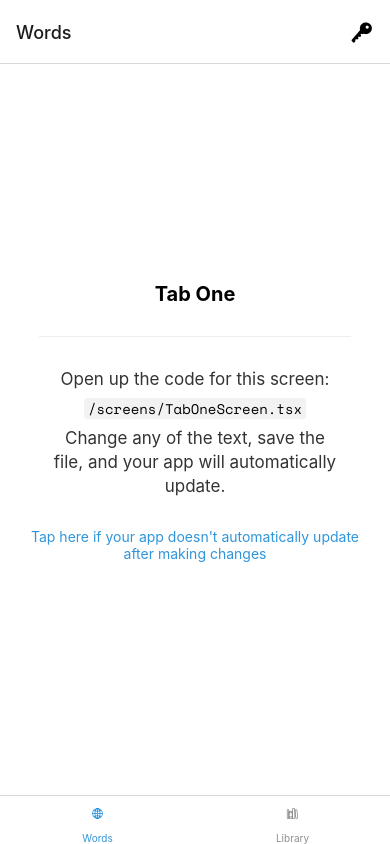
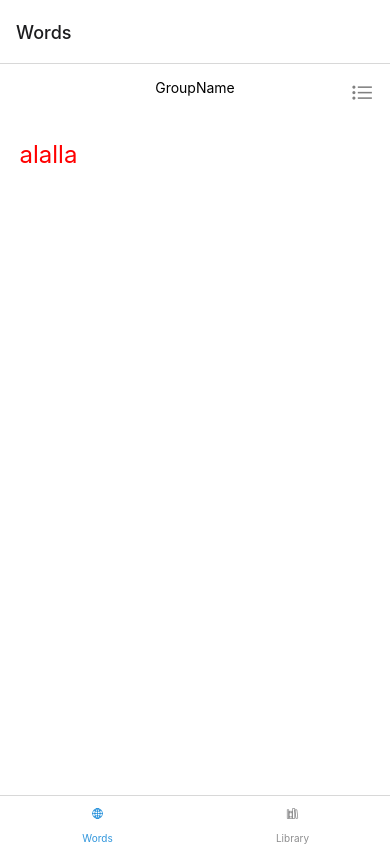
Before and after one commit to gderiyenko/flipper, a React Native app: screen /TabOne in a window 390 px wide. Built offline with nearby package versions, Linux system fonts and the light colour scheme; what expo-linking would draw is missing.

Commit message:
Tab One refactoring

```diff
--- a/navigation/index.tsx
+++ b/navigation/index.tsx
@@ -3,12 +3,12 @@
  * https://reactnavigation.org/docs/getting-started
  *
  */
-import { Ionicons } from '@expo/vector-icons';
 import { createBottomTabNavigator } from '@react-navigation/bottom-tabs';
 import { NavigationContainer, DefaultTheme, DarkTheme } from '@react-navigation/native';
 import { createNativeStackNavigator } from '@react-navigation/native-stack';
 import * as React from 'react';
-import { ColorSchemeName, Pressable } from 'react-native';
+import { ColorSchemeName, } from 'react-native';
+import { Ionicons } from '@expo/vector-icons';
 
 import Colors from '../constants/Colors';
 import useColorScheme from '../hooks/useColorScheme';
@@ -68,20 +68,7 @@ function BottomTabNavigator() {
         options={({ navigation }: RootTabScreenProps<'TabOne'>) => ({
           title: 'Words',
           tabBarIcon: ({ color }) => <Ionicons name="globe-outline" color={color} />,
-          headerRight: () => (
-            <Pressable
-              onPress={() => navigation.navigate('Modal')}
-              style={({ pressed }) => ({
-                opacity: pressed ? 0.5 : 1,
-              })}>
-              <Ionicons
-                name="key"
-                size={25}
-                color={Colors[colorScheme].text}
-                style={{ marginRight: 15 }}
-              />
-            </Pressable>
-          ),
+
         })}
       />
       <BottomTab.Screen
--- a/screens/TabOneScreen.tsx
+++ b/screens/TabOneScreen.tsx
@@ -1,16 +1,53 @@
 import * as React from 'react';
-import { StyleSheet } from 'react-native';
+import { StyleSheet, Pressable } from 'react-native';
 
-import EditScreenInfo from '../components/EditScreenInfo';
 import { Text, View } from '../components/Themed';
+import { Ionicons } from '@expo/vector-icons';
 import { RootTabScreenProps } from '../types';
 
 export default function TabOneScreen({ navigation }: RootTabScreenProps<'TabOne'>) {
   return (
-    <View style={styles.container}>
-      <Text style={styles.title}>Tab One</Text>
-      <View style={styles.separator} lightColor="#eee" darkColor="rgba(255,255,255,0.1)" />
-      <EditScreenInfo path="/screens/TabOneScreen.tsx" />
+    <View style={{ flex: 1, }}>
+
+      {/* Header */}
+      <View style={{ flexDirection: 'row', justifyContent: 'space-between', marginTop: 15 }}>
+        {/* Left */}
+        <View style={{ width: '33%' }}>
+        <Text style={{ }}> </Text>
+        </View>
+
+        {/* Center */}
+        <View style={{ width: '33%', flexDirection: 'row', justifyContent: 'center' }}>
+          <Text style={{ }}>GroupName</Text>
+        </View>
+
+        {/* Right */}
+        <Pressable
+          onPress={() => navigation.navigate('Modal')}
+          style={({ pressed }) => ({
+            opacity: pressed ? 0.5 : 1,
+            width: '33%',
+            flexDirection: 'row',
+            justifyContent: 'flex-end'
+          })}>
+          <Ionicons
+            name="list-outline"
+            size={25}
+            color="gray"
+            style={{ marginRight: 15 }}
+          />
+        </Pressable>
+      </View>
+      {/* END: Header */}
+
+      {/* Card */}
+      <View style={styles.container}>
+        <View style={styles.card} lightColor="white" darkColor="#F2F2F2">
+          <Text lightColor="red" darkColor="#F2F2F2" style={{ fontSize: 24 }}>alalla</Text>
+        </View>
+      </View>
+      {/* END: Card */}
+
     </View>
   );
 }
@@ -21,13 +58,11 @@ const styles = StyleSheet.create({
     alignItems: 'center',
     justifyContent: 'center',
   },
-  title: {
-    fontSize: 20,
-    fontWeight: 'bold',
-  },
-  separator: {
-    marginVertical: 30,
-    height: 1,
-    width: '80%',
+  card: {
+    // sizes
+    width: '90%',
+    height: '90%',
+    // corners
+    borderRadius: 4,
   },
 });
```
